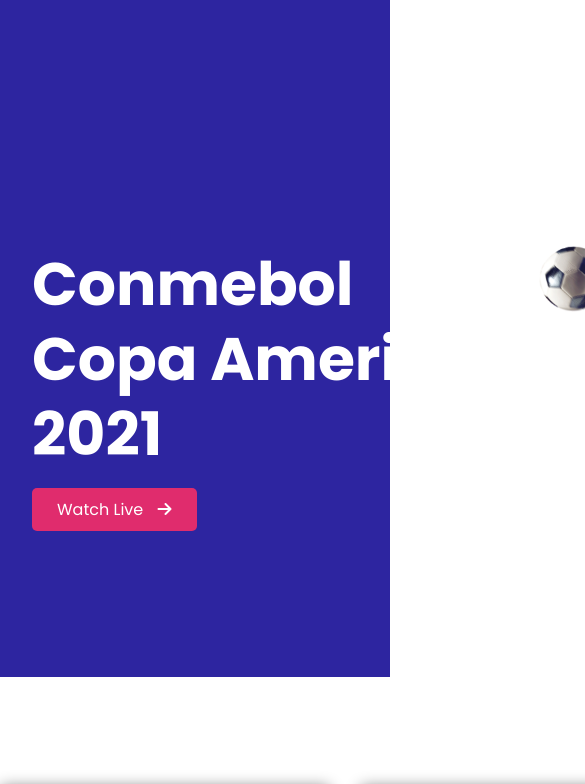
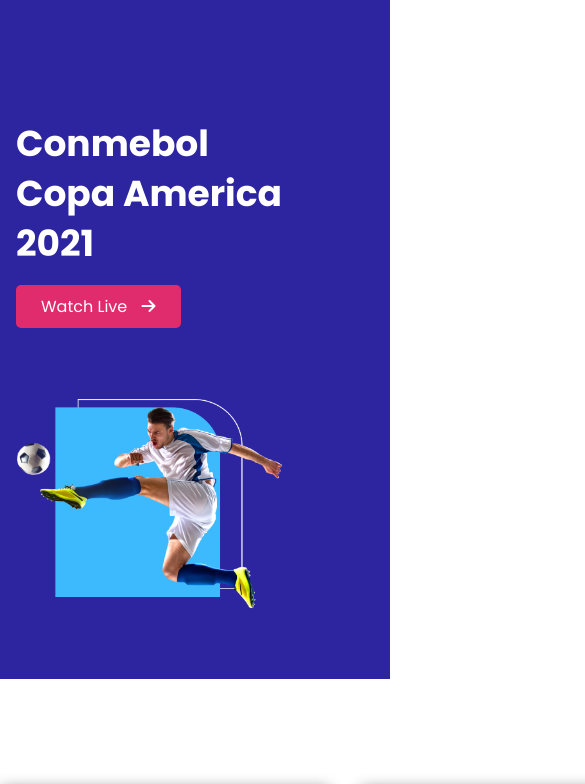
Before and after one commit to Bilas-Halder/Football-Times-A2, a plain HTML site: page index.html in a window 390 px wide. Shown: the top 784 px of the page, 585 px wide, since content can reach past the window. Drawn offline with Linux system fonts and the light colour scheme.

Commit message:
adding media query

```diff
--- a/index.html
+++ b/index.html
@@ -167,6 +167,8 @@
 
 
         <!-- Upcoming Matches -->
+        <section class="upcoming-matches">
+            <h2 class="upcoming">Upcoming Matches</h2>
             <div class="matches">
                 <div class="container match">
                     <img class="match-img" src="images/matches/brazil-vs-argentina.jpg" alt="">
@@ -196,6 +198,7 @@
                 </div>
 
             </div>
+        </section>
 
 
     </main>
--- a/media-query.css
+++ b/media-query.css
@@ -0,0 +1,38 @@
+
+@media screen and (max-width:688px) {
+
+    header{
+        width: 100%;
+        height: 695px;
+    }
+    .banner{
+        width: 100%;
+    }
+    .text{
+        width: 100%;
+    }
+    .text h1{
+        font-size: 36px;
+        line-height: 50px;
+        width: 280px;
+    }
+    .title{
+        width: 280px;
+        position: relative;
+        top: 135px;
+        left: 16px;
+    }
+    .banner-img{
+        width: 268px;
+        position: relative;
+        top: 215px;
+        left: 15px;
+    }
+    img{
+        width: 268px;
+        height: 211.12px;
+    }
+
+
+
+}
--- a/style.css
+++ b/style.css
@@ -38,10 +38,6 @@ header{
     line-height: 75px;
     margin-bottom: 25px;
 }
-img{
-    width: 556px;
-    height: 438px;
-}
 .title{
     position: relative;
     top: 247px;
@@ -74,6 +70,10 @@ img{
     position: relative;
     top: -120px;
     left: 535px;
+}
+img{
+    width: 556px;
+    height: 438px;
 }
 
 /* grid section */
@@ -145,6 +145,12 @@ img{
 }
 
 /* Upcoming Matches */
+.upcoming{
+    width: 1050px;
+    font-size: 35px;
+    margin: 0px auto 22px auto;
+}
+
 .matches{
     width: 1050px;
     display: flex;
@@ -156,8 +162,9 @@ img{
     height: 235px;
     padding: 15px;
     border-radius: 5px;
-    box-shadow: 0px 0px 10px grey;
+    box-shadow: 0px 0px 7px grey;
     margin-bottom: 158px;
+    transition: all 0.3s ease;
 }
 .match-img{
     width: 280px;
@@ -175,6 +182,7 @@ img{
     display: none;
     color: gray;
     margin: 0px 0px 0px 0px;
+    transition: all 0.5s ease 1s;
 }
 .match p a{
     text-decoration: none;
```
Lines whose indentation alone changed are shown as unchanged.
